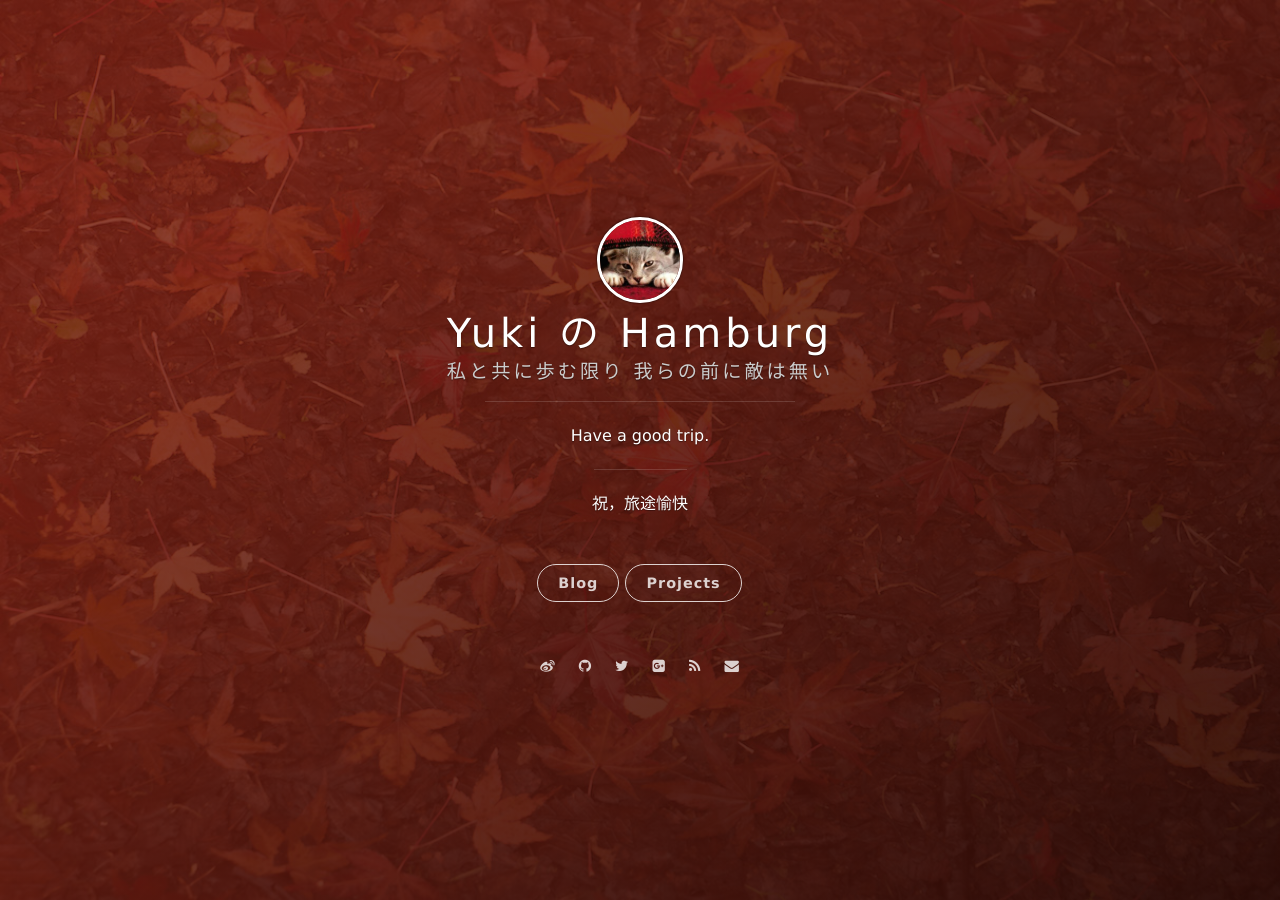
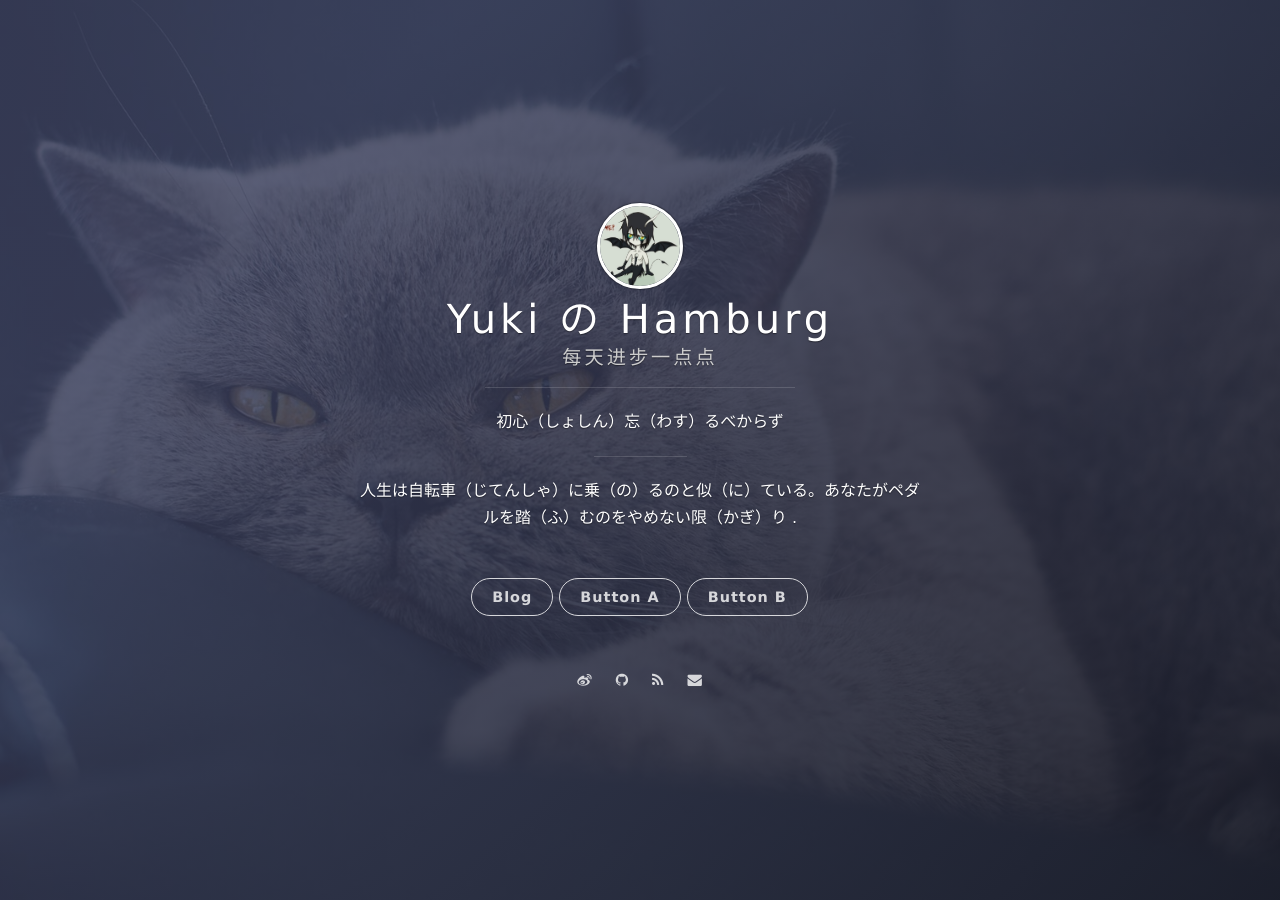
Before and after one commit to chiefky/chiefky.github.io, a Jekyll site: the page built from index.html, in a window 1280 px wide. Built offline with Jekyll 4.4.1, drawn with Linux system fonts in a browser that asks for light colours; nearby versions of some CDN libraries; the list of posts is cut into pages by our own code.

Commit message:
framework installed

```diff
--- a/_config.yml
+++ b/_config.yml
@@ -1,9 +1,9 @@
 # Basic
 title: Yuki の Hamburg
-subtitle: 私と共に歩む限り 我らの前に敵は無い
-welcome_message: <a href="https://github.com/onevcat/vno-jekyll" target="_blank">祝，旅途愉快</a>
-description: Have a good trip.
-creator: <a href="http://onev.cat">@onevcat</a>
+subtitle: 每天进步一点点
+welcome_message: <a href="https://github.com/chiefky" target="_blank">人生は自転車（じてんしゃ）に乗（の）るのと似（に）ている。あなたがペダルを踏（ふ）むのをやめない限（かぎ）り .</a>
+description: 初心（しょしん）忘（わす）るべからず
+creator: <a href="https://github.com/chiefky">@Yuki</a>
 
 url: "https://github.com"
 
@@ -13,7 +13,7 @@ permalink: /:year/:month/:title/
 highlighter: rouge
 
 # supported colors: blue, green, purple, red, orange or slate. If you need clear, leave it empty.
-cover_color: red
+cover_color: slate
 
 # The blog button should not be removed.
 blog_button:
@@ -22,8 +22,8 @@ blog_button:
 
 # Navigation buttons in the front page.
 nav:
-    - {title: Projects, description: My Projects, url: 'http://project.onevcat.com'}
-    # - {title: Another Button, description: A button, url: 'http://example.com'}
+    - {title: Button A, description: My Projects, url: 'https://github.com/chiefky'}
+    - {title: Button B, description: A button, url: 'https://github.com/chiefky'}
 
 # Pagination
 plugins: [jekyll-paginate]
@@ -37,11 +37,9 @@ comment:
 
 # Social
 social:
-    weibo: onevcat
-    github: onevcat
-    twitter: onevcat
-    gplus: 107108267983477358170
-    mail: onev@onevcat.com
+    weibo: Yuki_Hamburg
+    github: chiefky
+    mail: ky7_333@163.com
 
 # Google Analytics
 ga:
--- a/index3.html
+++ /dev/null
@@ -1 +0,0 @@
-Hello World! open .!    你好啊！
```
Also changed, not shown: assets/images/avatar.jpg, assets/images/background-cover.jpg.
